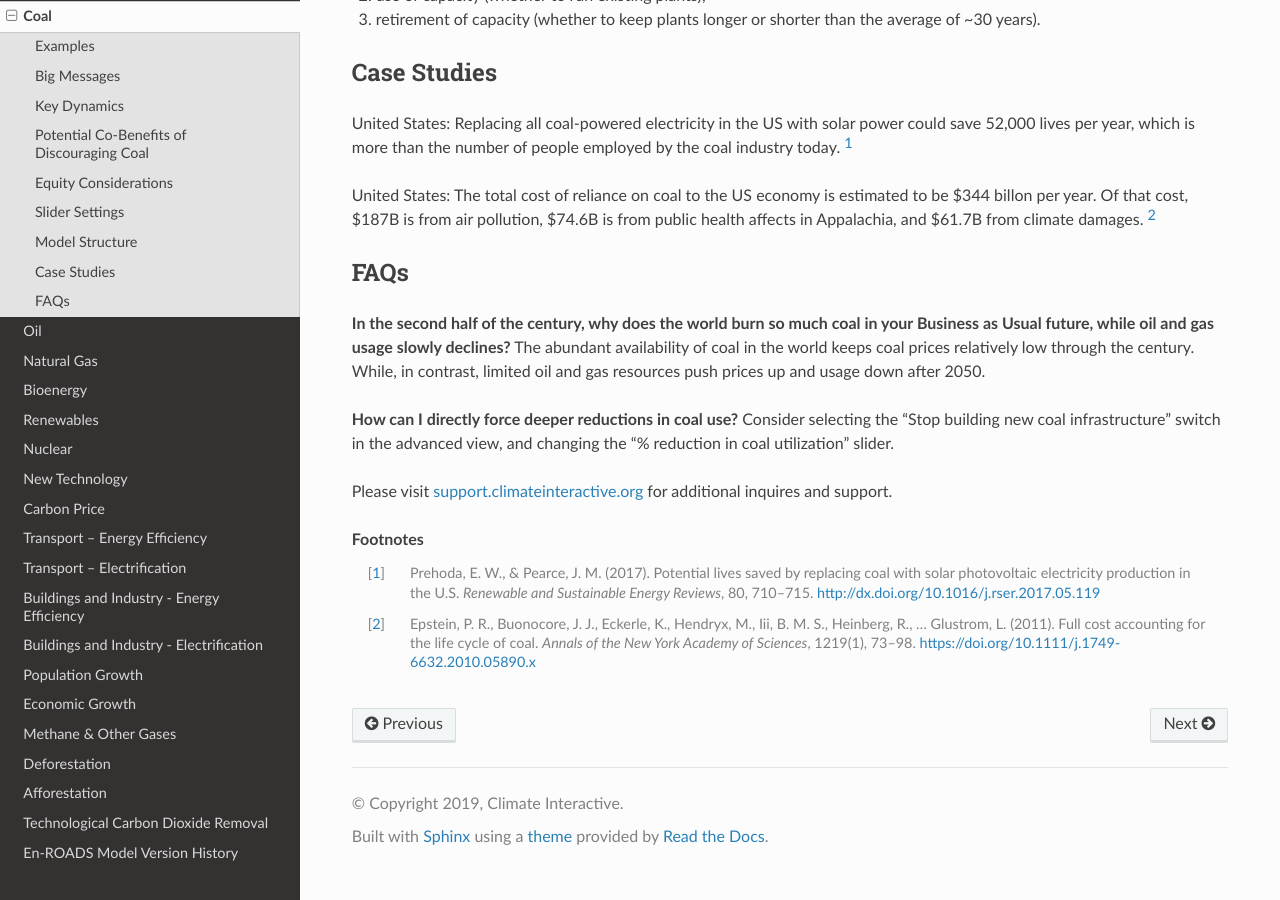
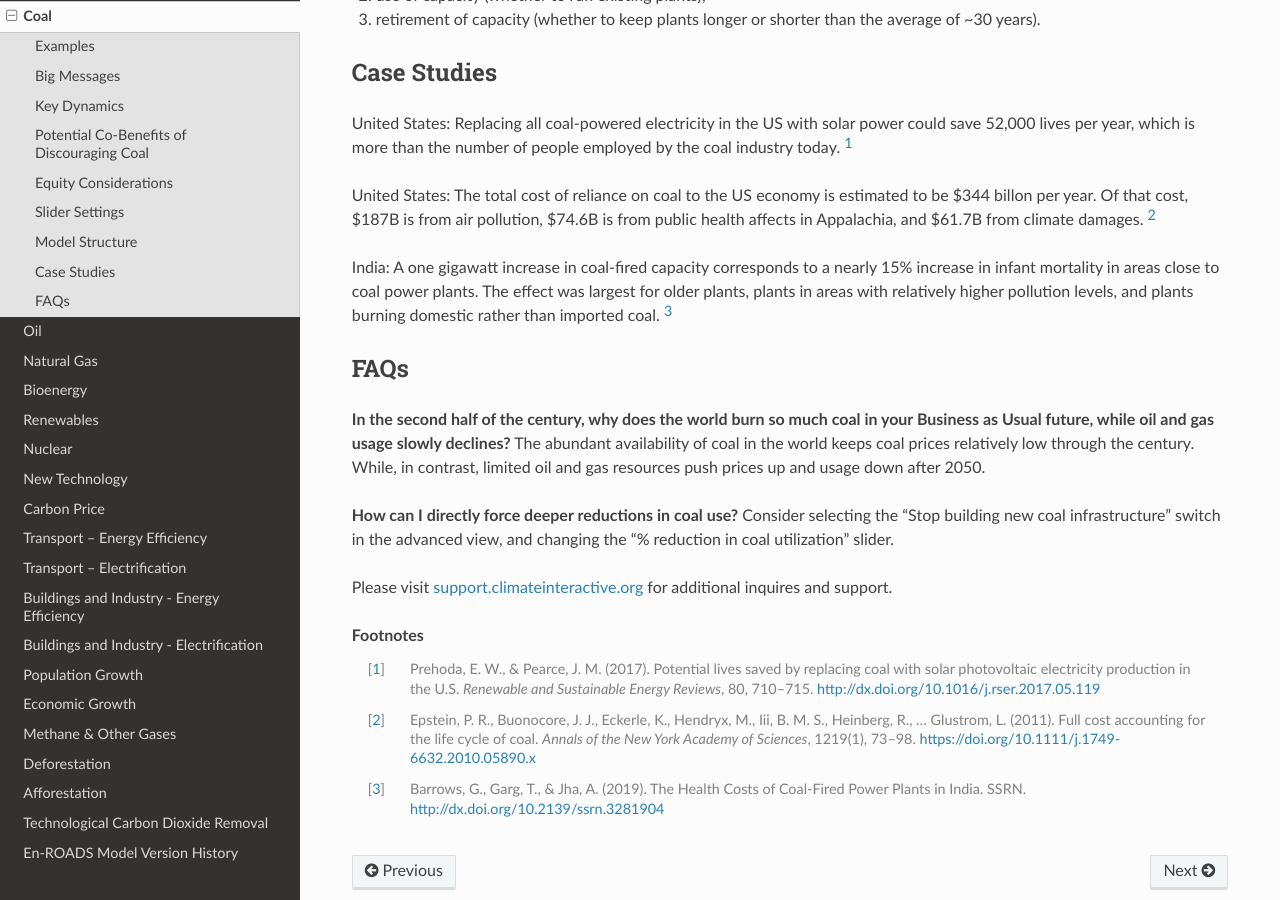
Before and after one commit to climateinteractive/enroads-guide, a Sphinx documentation site: the page built from docs/guide/coal.rst, in a window 1280 px wide and 900 px high, scrolled down 1546 px. Built offline with Sphinx 7.4.7 and the Read the Docs theme 2.0.0, drawn with Linux system fonts in a browser that asks for light colours.

Commit message:
Added India coal case study

```diff
--- a/docs/guide/coal.rst
+++ b/docs/guide/coal.rst
@@ -66,6 +66,8 @@ United States: Replacing all coal-powered electricity in the US with solar power
 
 United States: The total cost of reliance on coal to the US economy is estimated to be $344 billon per year. Of that cost, $187B is from air pollution, $74.6B is from public health affects in Appalachia, and $61.7B from climate damages. [#coalfn2]_
 
+India: A one gigawatt increase in coal-fired capacity corresponds to a nearly 15% increase in infant mortality in areas close to coal power plants. The effect was largest for older plants, plants in areas with relatively higher pollution levels, and plants burning domestic rather than imported coal. [#coalfn3]_
+
 FAQs
 -----------
 **In the second half of the century, why does the world burn so much coal in your Business as Usual future, while oil and gas usage slowly declines?** The abundant availability of coal in the world keeps coal prices relatively low through the century. While, in contrast, limited oil and gas resources push prices up and usage down after 2050.
@@ -78,6 +80,7 @@ Please visit `support.climateinteractive.org <https://support.climateinteractive
 
 .. [#coalfn1] Prehoda, E. W., & Pearce, J. M. (2017). Potential lives saved by replacing coal with solar photovoltaic electricity production in the U.S. *Renewable and Sustainable Energy Reviews*, 80, 710–715. http://dx.doi.org/10.1016/j.rser.2017.05.119
 .. [#coalfn2] Epstein, P. R., Buonocore, J. J., Eckerle, K., Hendryx, M., Iii, B. M. S., Heinberg, R., … Glustrom, L. (2011). Full cost accounting for the life cycle of coal. *Annals of the New York Academy of Sciences*, 1219(1), 73–98. https://doi.org/10.1111/j.1749-6632.2010.05890.x
+.. [#coalfn3] Barrows, G., Garg, T., & Jha, A. (2019). The Health Costs of Coal-Fired Power Plants in India. SSRN. http://dx.doi.org/10.2139/ssrn.3281904
 
 .. SUBSTITUTIONS SECTION
 
```
